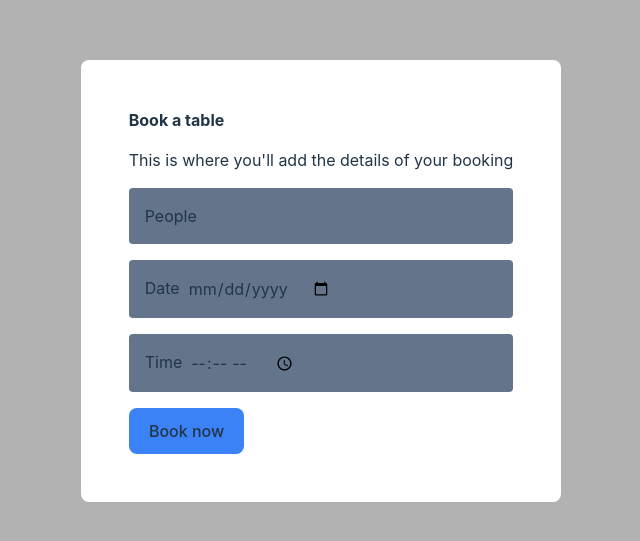
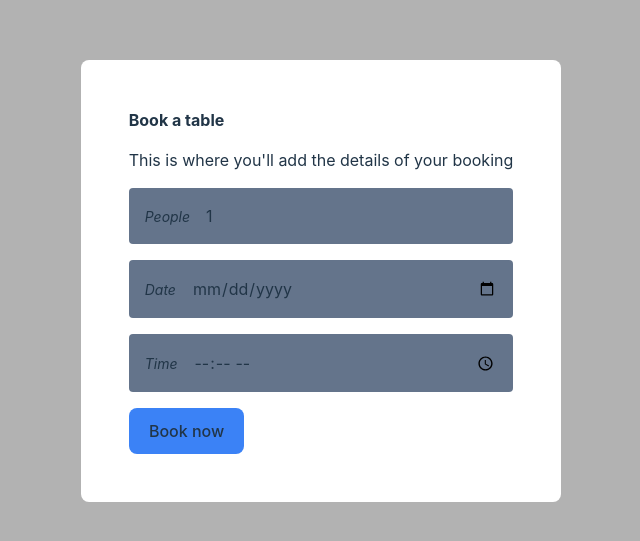
Before and after one commit to twiertzema/practice-reservation, a React (Vite) app: page / in a window 1280 px wide. Shown: the part 119-660 px from the top of the page, without its empty margins (319-959 px from the left). Built offline with nearby package versions, Linux system fonts and the light colour scheme.

Commit message:
A little polish

```diff
--- a/src/components/BookingDialog/component.tsx
+++ b/src/components/BookingDialog/component.tsx
@@ -32,7 +32,13 @@ export default function BookingDialog({
             id="booking-form"
             onSubmit={onSubmit}
           >
-            <InputField label="People" name="people" />
+            <InputField
+              label="People"
+              min="1"
+              name="people"
+              type="number"
+              defaultValue={1}
+            />
             <InputField label="Date" name="date" type="date" />
             <InputField label="Time" name="time" type="time" />
           </form>
--- a/src/components/InputField/component.tsx
+++ b/src/components/InputField/component.tsx
@@ -1,27 +1,27 @@
 import { Field, Input, InputProps, Label } from "@headlessui/react";
 import { useState } from "react";
 
-interface InputFieldProps extends Pick<InputProps, "name" | "type"> {
+interface InputFieldProps extends InputProps {
   label: string;
 }
 
-export default function InputField({ label, name, type }: InputFieldProps) {
+export default function InputField({ label, ...inputProps }: InputFieldProps) {
   const [inputFocus, setInputFocus] = useState(false);
 
   return (
     <Field
-      className="flex gap-2 rounded bg-slate-500 p-4 hover:outline"
+      className="flex items-baseline gap-4 rounded bg-slate-500 p-4 hover:outline"
       style={{
         outlineStyle: inputFocus ? "solid" : undefined,
       }}
     >
-      <Label>{label}</Label>
+      <Label className="text-sm italic">{label}</Label>
       <Input
-        className="bg-transparent focus:outline-none"
-        name={name}
+        {...inputProps}
+        className="flex-grow bg-transparent focus:outline-none"
         onBlur={() => setInputFocus(false)}
         onFocus={() => setInputFocus(true)}
-        type={type ?? "text"}
+        type={inputProps?.type ?? "text"}
       />
     </Field>
   );
```
